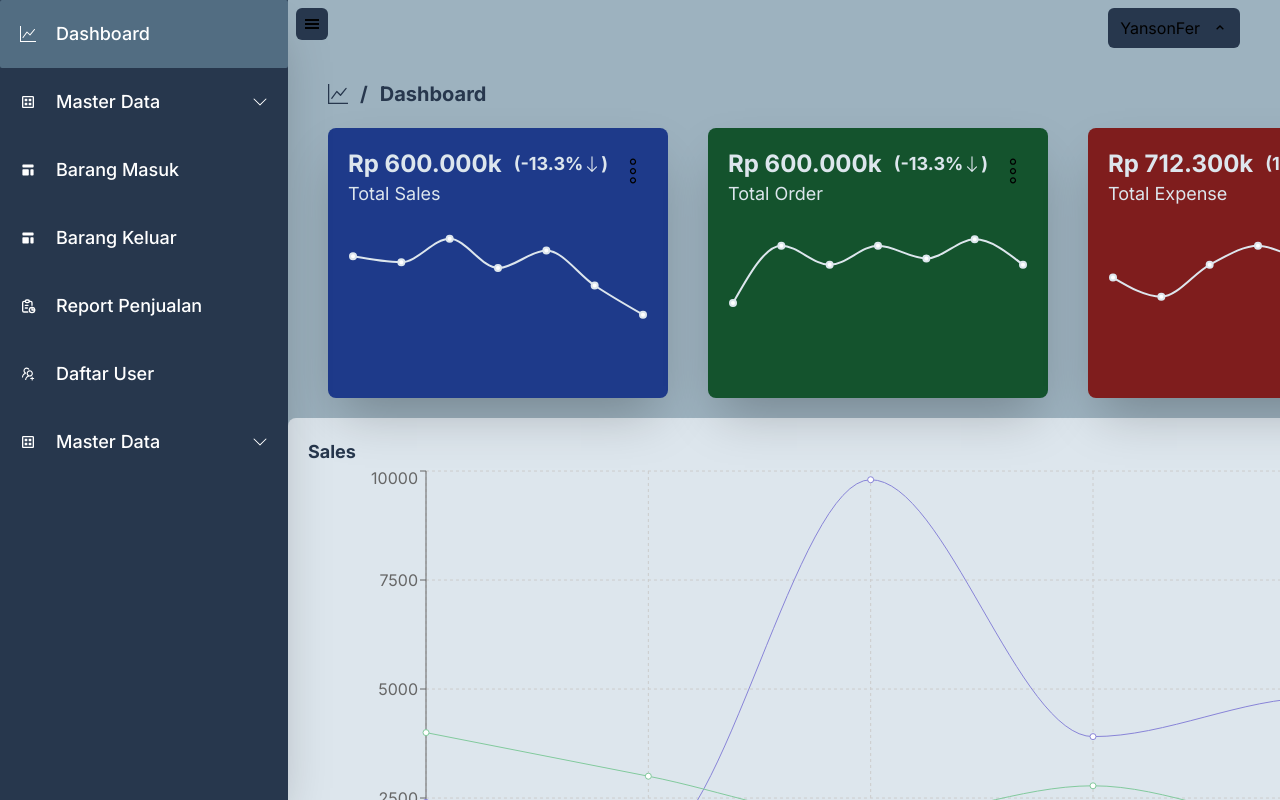
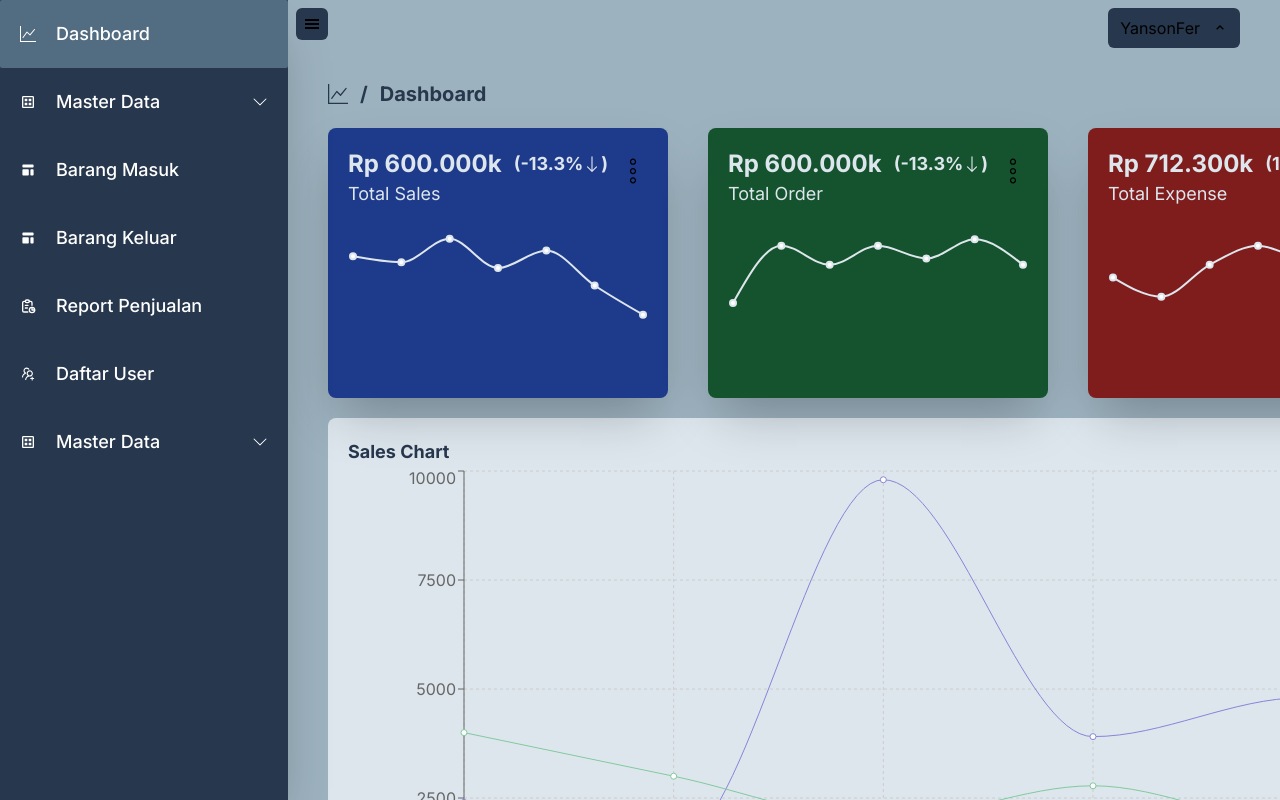
Before and after one commit to lnc23/dashboard-barang, a Next.js app: page / in a window 1280 px wide. Built offline with nearby package versions, Linux system fonts and the light colour scheme.

Commit message:
fix padding

```diff
--- a/src/app/page.tsx
+++ b/src/app/page.tsx
@@ -72,10 +72,10 @@ export default function Home() {
           {/* start section card` */}
           <CardDashboard />
           {/* end section card */}
-          <Section marginTop="5" padingX="10">
+          <Section marginTop="5">
             <div className="xl:flex xl:flex-col lg:flex lg:flex-col md:grid md:grid-cols-1 sm:flex sm:flex-col flex flex-col h-full xl:justify-center lg:justify-center justify-start xl:items-center lg:items-center items-start flex-grow min-w-fit">
               <span className="text-[#27374D] font-bold text-lg self-start">
-                Sales
+                Sales Chart
               </span>
               <ResponsiveContainer width="95%" height={500}>
                 <LineChart
--- a/src/components/Section/index.tsx
+++ b/src/components/Section/index.tsx
@@ -1,14 +1,13 @@
 import { ReactNode } from "react"
 
 type Props = {
-  padingX: string
   marginTop: string
   children: ReactNode
 }
 
-export const Section = ({ marginTop, children, padingX }: Props) => {
+export const Section = ({ marginTop, children}: Props) => {
   return (
-    <div className={`px-${padingX}`}>
+    <div className={`px-10`}>
       <div
         className={`bg-[#DDE6ED] w-full min-w-fit flex rounded-lg p-5 mt-${marginTop}`}
       >
```
